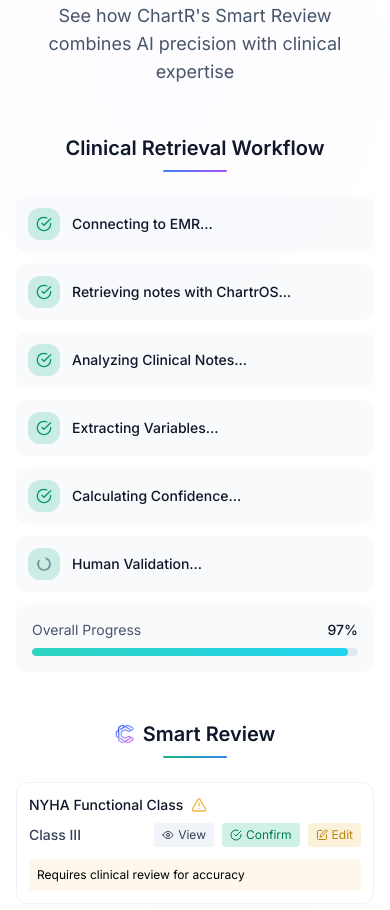
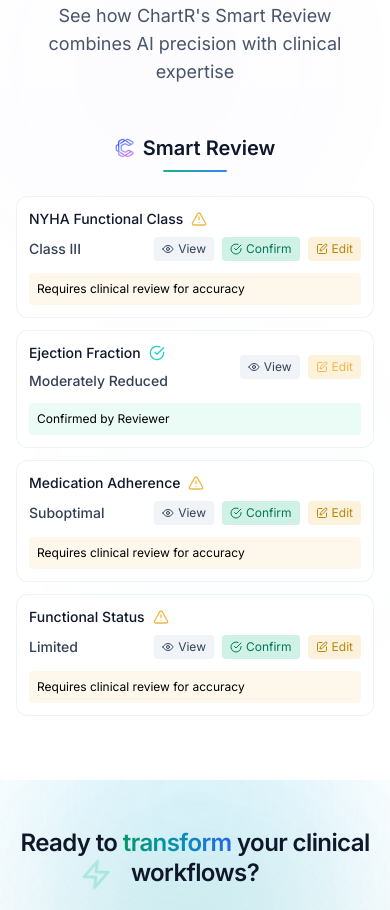
Before and after one commit to ChartR-Health/chartr-website, a Next.js app: page / in a window 390 px wide. Shown: the part 8140-9050 px from the top of the page. Built offline with nearby package versions, Linux system fonts and the light colour scheme.

Commit message:
update mobile

```diff
--- a/src/components/demos/DataExtractionDemo.tsx
+++ b/src/components/demos/DataExtractionDemo.tsx
@@ -328,9 +328,9 @@
         </motion.div>
 
         <div className="grid lg:grid-cols-2 gap-12">
-          {/* AI Processing Panel */}
+          {/* AI Processing Panel - Hidden on mobile */}
           <motion.div
-            className="relative"
+            className="relative hidden lg:block"
             initial={{ opacity: 0, x: -30 }}
             animate={{ opacity: 1, x: 0 }}
             transition={{ duration: 0.8 }}
@@ -409,9 +409,9 @@
               </div>
             </motion.div>
 
-          {/* Smart Review Panel */}
+          {/* Smart Review Panel - Full width on mobile */}
           <motion.div
-            className="relative"
+            className="relative lg:col-span-1"
             initial={{ opacity: 0, x: 30 }}
             animate={{ opacity: 1, x: 0 }}
             transition={{ duration: 0.8, delay: 0.2 }}
```
